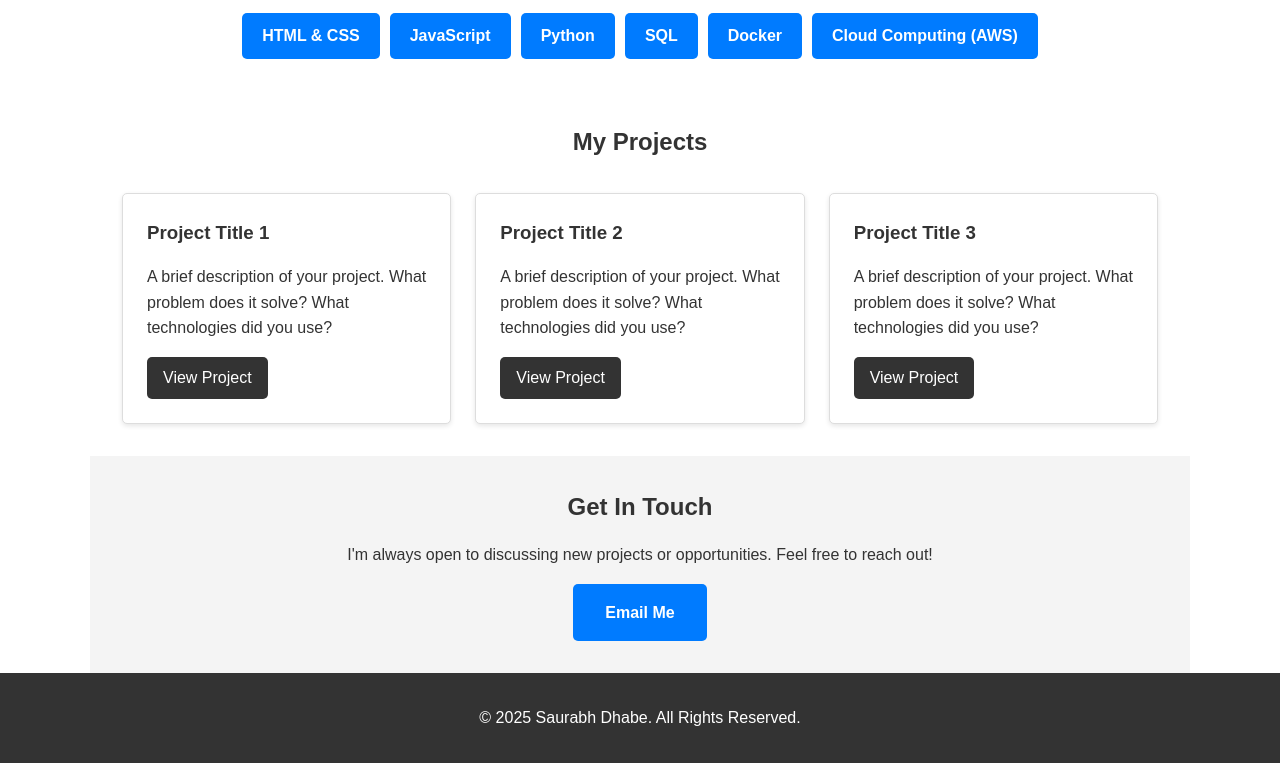
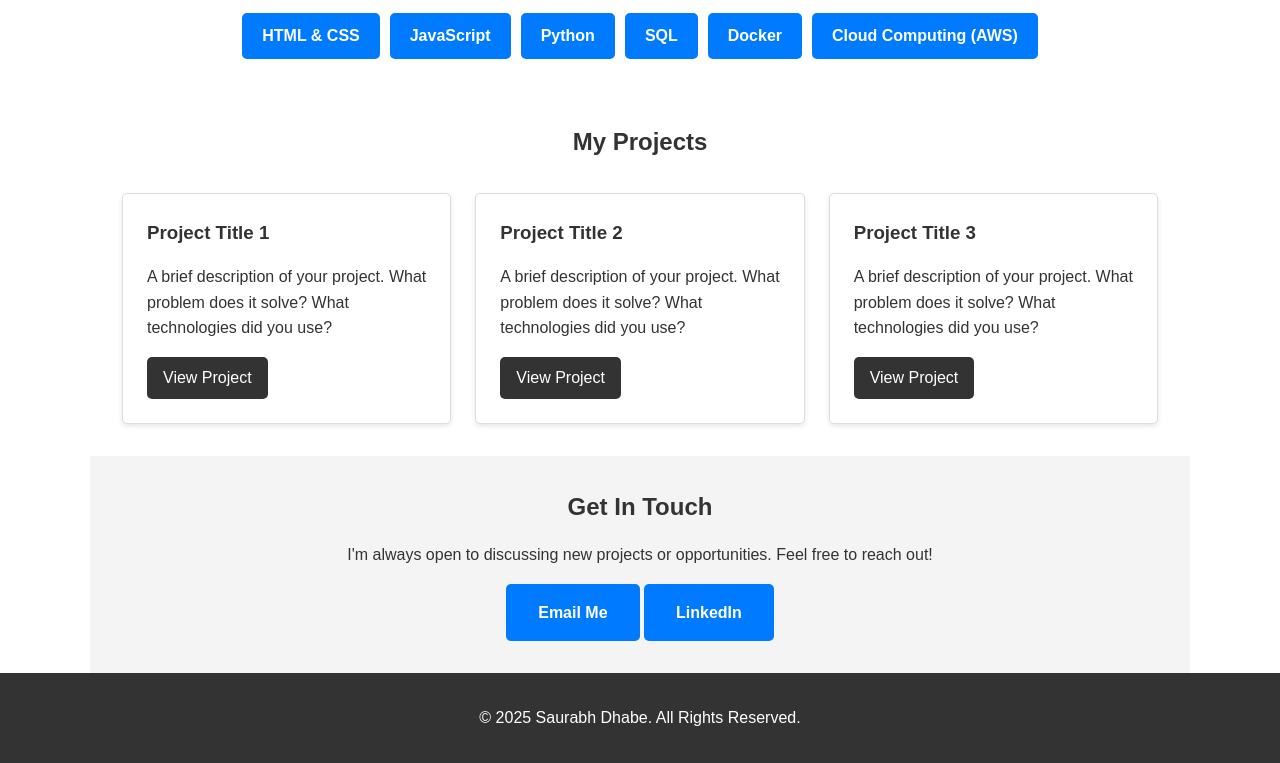
Before and after one commit to dhabesaurabh/portfolio, a plain HTML site: page index.html in a window 1280 px wide. Shown: the part 687-1450 px from the top of the page. Drawn offline with Linux system fonts and the light colour scheme.

Commit message:
Update index.html

```diff
--- a/index.html
+++ b/index.html
@@ -76,6 +76,8 @@ As a dependable and ethical professional, I am committed to delivering reliable
             <h2>Get In Touch</h2>
             <p>I'm always open to discussing new projects or opportunities. Feel free to reach out!</p>
             <a href="mailto:sdhabe23@gmail.com" class="contact-button">Email Me</a>
+
+            <a href="https://www.linkedin.com/in/saurabh-dhabe/" target="_blank" class="contact-button">LinkedIn</a>
             </section>
     </main>
 
```
